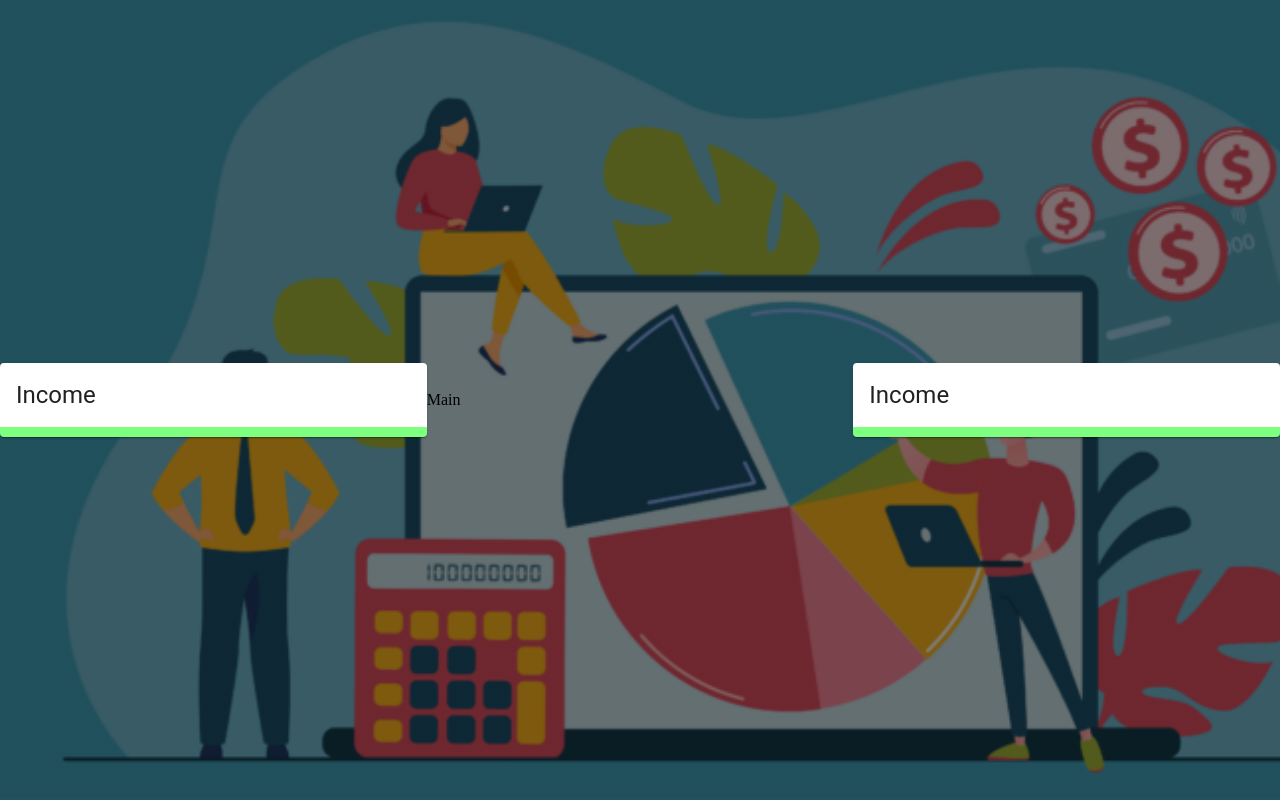
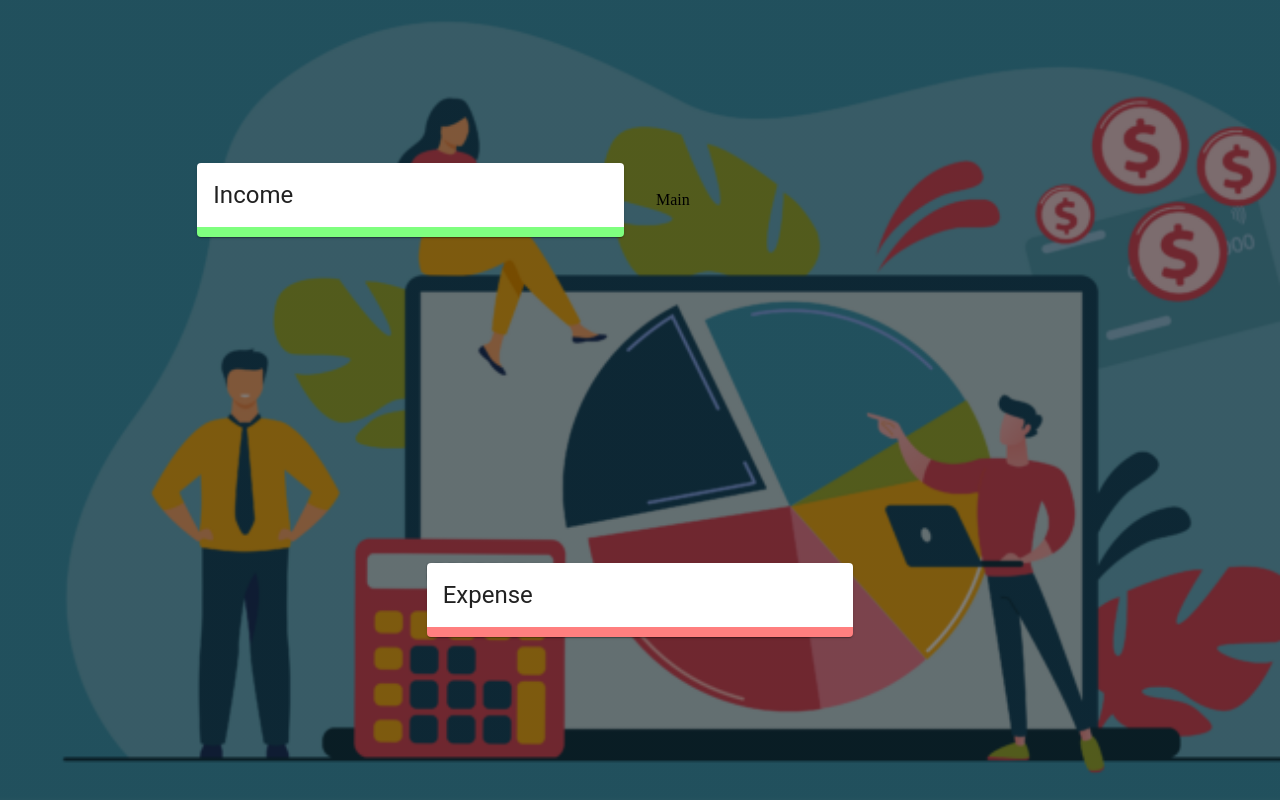
Before and after one commit to Maina-Francis/speechly-expense-tracker, a React (Create React App) app: page / in a window 1280 px wide. Built offline with nearby package versions, Linux system fonts and the light colour scheme.

Commit message:
added the basic styling for the Details component

```diff
--- a/src/App.js
+++ b/src/App.js
@@ -4,10 +4,15 @@
 
 import Details from "./Components/Details/Details";
 
+import useStyles from "./styles";
+
 const App = () => {
+  const classes = useStyles();
+
   return (
     <div>
       <Grid
+        className={classes.grid}
         container
         spacing={0}
         alignItems="center"
@@ -15,7 +20,7 @@
         style={{ height: "100vh" }}
       >
         <Grid item xs={12} sm={4}>
-          <Details />
+          <Details title="Income" />
         </Grid>
 
         <Grid item xs={12} sm={4}>
@@ -23,7 +28,7 @@
         </Grid>
 
         <Grid item xs={12} sm={4}>
-          <Details />
+          <Details title="Expense" />
         </Grid>
       </Grid>
     </div>
--- a/src/Components/Details/Details.jsx
+++ b/src/Components/Details/Details.jsx
@@ -4,12 +4,12 @@
 
 import useStyles from "./styles";
 
-const Details = () => {
+const Details = ({ title }) => {
   const classes = useStyles();
 
   return (
-    <Card className={classes.income}>
-      <CardHeader title="Income">
+    <Card className={title === "Income" ? classes.income : classes.expense}>
+      <CardHeader title={title}>
         <CardContent>
           <Typography variant="h5"> $100</Typography>
           {/* <Doughnut data="DATA" /> */}
--- a/src/styles.js
+++ b/src/styles.js
@@ -0,0 +1,35 @@
+import { makeStyles } from "@material-ui/core";
+
+// App Styles
+export default makeStyles((theme) => ({
+  desktop: {
+    [theme.breakpoints.up("sm")]: {
+      display: "none",
+    },
+  },
+
+  mobile: {
+    [theme.breakpoints.down("sm")]: {
+      display: "none",
+    },
+  },
+
+  main: {
+    [theme.breakpoints.up("sm")]: {
+      paddingBottom: "5%",
+    },
+  },
+
+  last: {
+    [theme.breakpoints.down("sm")]: {
+      marginBottom: theme.spacing(3),
+      paddingBottom: "200px",
+    },
+  },
+
+  grid: {
+    "& > *": {
+      margin: theme.spacing(2),
+    },
+  },
+}));
```
